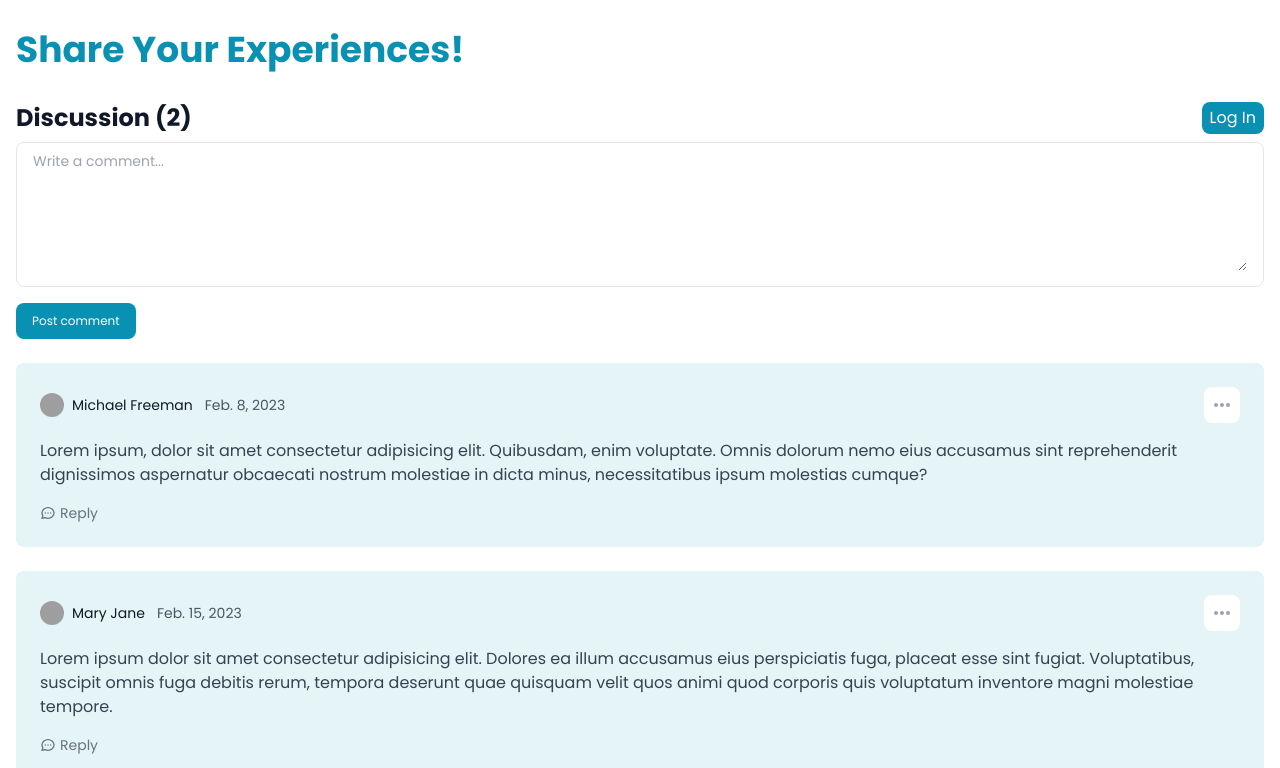
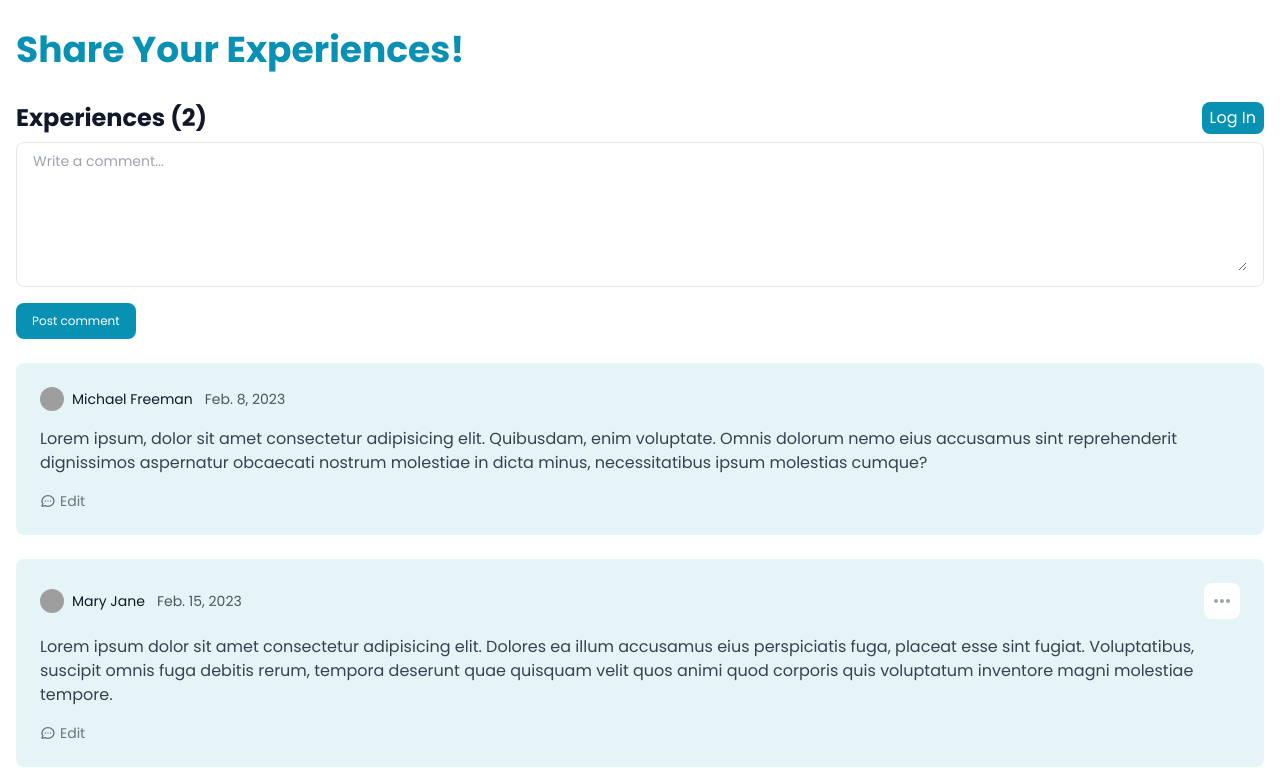
Before and after one commit to yefrysanchez/rulay, a React (Vite) app: page /pedernales in a window 1280 px wide. Shown: the part 1174-1942 px from the top of the page. Built offline with nearby package versions, Linux system fonts and the light colour scheme; grey boxes are pictures that could not be loaded.

Commit message:
comment funcionality examples

```diff
--- a/src/components/PostSection.jsx
+++ b/src/components/PostSection.jsx
@@ -1,7 +1,15 @@
-import React, { useState } from "react";
+import React, { useRef, useState } from "react";
 
 const PostSection = () => {
   const [isLogged, setIsLogged] = useState(false);
+
+  //Development purposes
+const name = 'Michael Freeman'
+const commentRef = useRef()
+const onDelete = () => {
+  commentRef.current.remove()
+}
+  //Development purposes
 
   return (
     <section className="mt-8 flex flex-col mx-auto md:max-w-[1300px] px-4">
@@ -10,18 +18,18 @@ const PostSection = () => {
       </h2>
       <div className="mt-8 flex justify-between items-center mb-2">
         <h2 className="text-lg lg:text-2xl font-bold text-gray-900 dark:text-white">
-          Discussion (2)
+         Experiences (2)
         </h2>
         {isLogged ? (
           <div className="flex gap-2 items-center select-none">
             <div className="h-8 w-8 ">
               <img
-                className="h-full w-full object-cover"
-                src="https://images.freeimages.com/fic/images/icons/2711/free_icons_for_windows8_metro/512/guest.png"
+                className="h-full w-full rounded-full object-cover"
+                src="https://flowbite.com/docs/images/people/profile-picture-2.jpg"
                 alt="name"
               />
             </div>
-            <h2>Full Name</h2>
+            <h2>{name}</h2>
             <div onClick={() => setIsLogged(!isLogged)} className="py-1 px-2 cursor-pointer text-white bg-red-600 rounded-lg focus:ring-1 focus:ring-red-200 hover:bg-red-700">
               Log out
             </div>
@@ -52,7 +60,7 @@ const PostSection = () => {
           Post comment
         </button>
       </form>
-      <article className="p-6 mb-6 text-base bg-cyan-600/10 rounded-lg dark:bg-gray-900">
+      <article ref={commentRef} className="p-6 mb-6 text-base bg-cyan-600/10 rounded-lg dark:bg-gray-900">
         <div className="flex items-center">
           <p className="inline-flex items-center mr-3 text-sm text-gray-900 dark:text-white">
             <img
@@ -67,20 +75,15 @@ const PostSection = () => {
               Feb. 8, 2023
             </time>
           </p>
-          <button
-            className="inline-flex ml-auto p-2 font-medium text-center text-gray-400 bg-white rounded-lg hover:bg-gray-100 focus:ring-4 focus:outline-none focus:ring-gray-50 dark:bg-gray-900 dark:hover:bg-gray-700 dark:focus:ring-gray-600"
+          {
+            isLogged ? <button
+            onClick={onDelete}
+            className="inline-flex ml-auto p-2 hover:bg-red-400 hover:text-white duration-150 font-medium text-center text-gray-400 bg-white rounded-lg focus:ring-4 focus:outline-none focus:ring-gray-50 dark:bg-gray-900 dark:hover:bg-gray-700 dark:focus:ring-gray-600"
             type="button"
           >
-            <svg
-              className="w-5 h-5"
-              aria-hidden="true"
-              fill="currentColor"
-              viewBox="0 0 20 20"
-              xmlns="http://www.w3.org/2000/svg"
-            >
-              <path d="M6 10a2 2 0 11-4 0 2 2 0 014 0zM12 10a2 2 0 11-4 0 2 2 0 014 0zM16 12a2 2 0 100-4 2 2 0 000 4z"></path>
-            </svg>
-          </button>
+            Delete
+          </button> : ""
+          }
         </div>
         <p className="mt-4 text-gray-700 dark:text-gray-400">
           Lorem ipsum, dolor sit amet consectetur adipisicing elit. Quibusdam,
@@ -108,7 +111,7 @@ const PostSection = () => {
                 d="M8 12h.01M12 12h.01M16 12h.01M21 12c0 4.418-4.03 8-9 8a9.863 9.863 0 01-4.255-.949L3 20l1.395-3.72C3.512 15.042 3 13.574 3 12c0-4.418 4.03-8 9-8s9 3.582 9 8z"
               ></path>
             </svg>
-            Reply
+            Edit
           </button>
         </div>
       </article>
@@ -169,7 +172,7 @@ const PostSection = () => {
                 d="M8 12h.01M12 12h.01M16 12h.01M21 12c0 4.418-4.03 8-9 8a9.863 9.863 0 01-4.255-.949L3 20l1.395-3.72C3.512 15.042 3 13.574 3 12c0-4.418 4.03-8 9-8s9 3.582 9 8z"
               ></path>
             </svg>
-            Reply
+            Edit
           </button>
         </div>
       </article>
```
